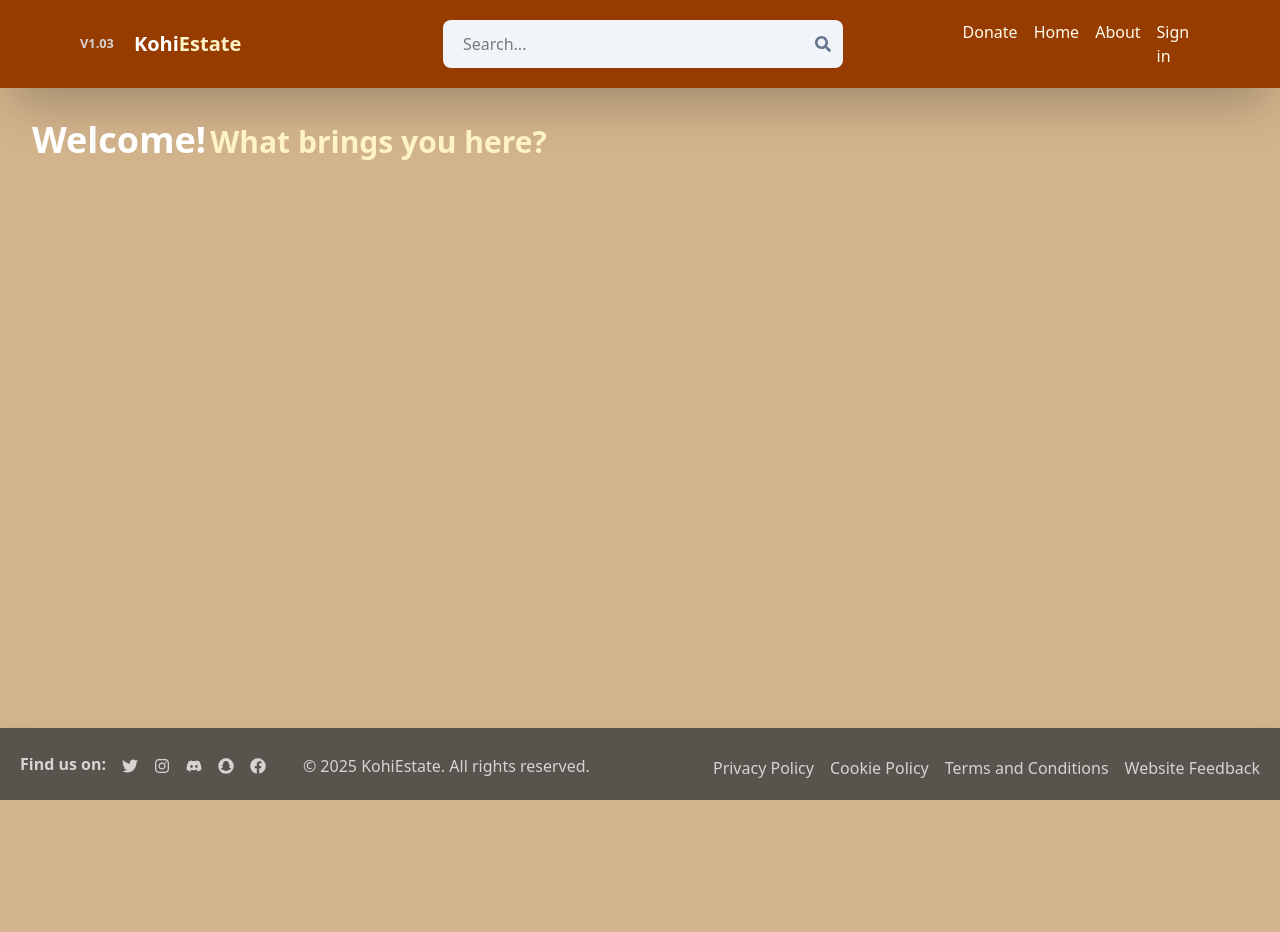
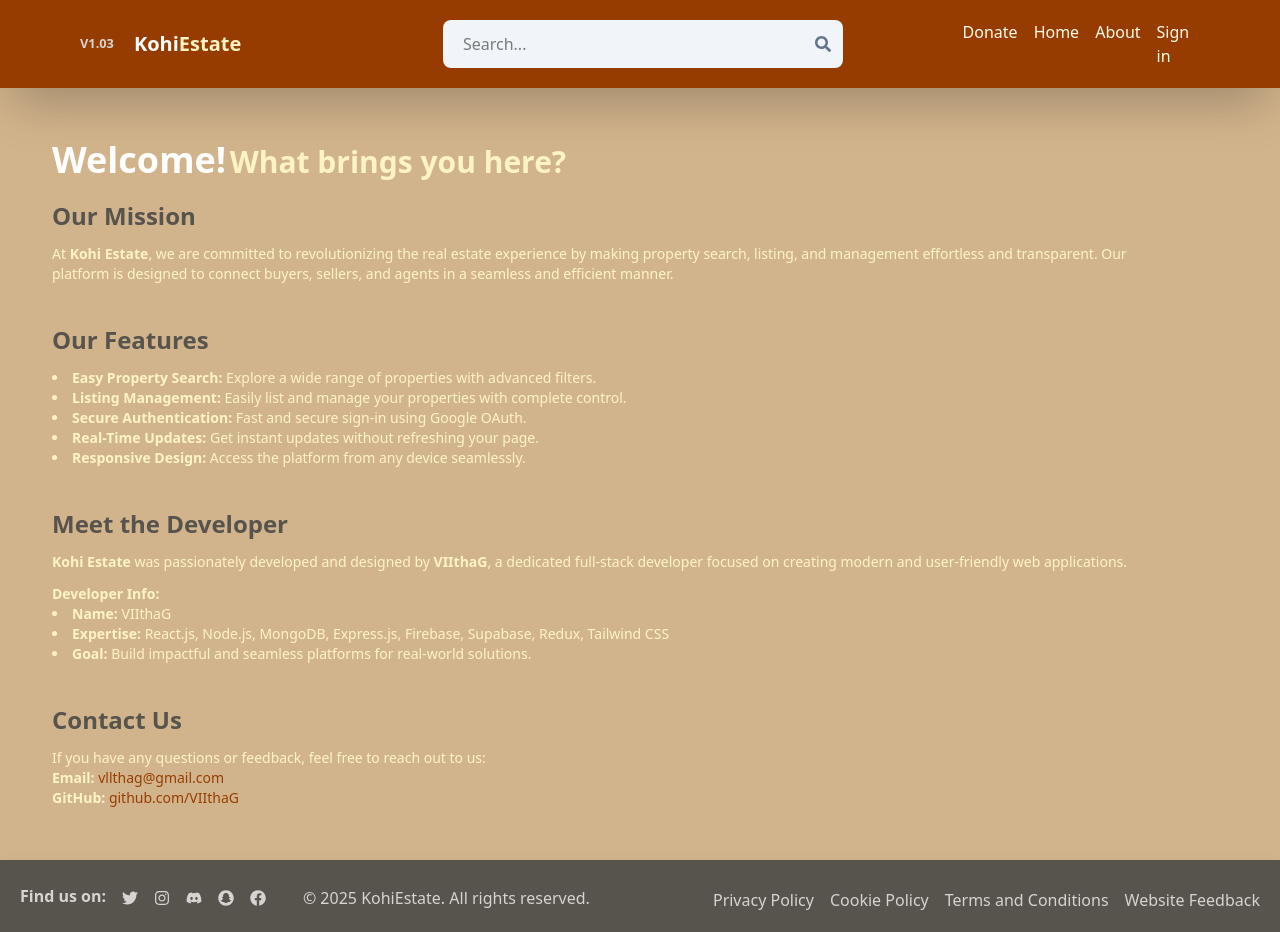
Before and after one commit to VIIthaG/Real-Estate-Platform-Node-Express, a React (Vite) app in the folder client/: page /about in a window 1280 px wide. Before the commit the page ends 800 px from the top, so only its background shows below. Built offline with nearby package versions, Linux system fonts and the light colour scheme; no server answers.

Commit message:
checkpoint III

```diff
--- a/client/src/pages/About.jsx
+++ b/client/src/pages/About.jsx
@@ -2,11 +2,105 @@ import React from "react";
 
 export default function About() {
   return (
-    <div className="mt-8 ml-8">
-      <h1 className="font-bold text-amber-100">
-        <span className="text-white text-4xl">Welcome!</span>{" "}
-        <span className="text-3xl"> What brings you here?</span>
-      </h1>
+    <div className="max-w-6xl mx-auto p-5 text-amber-100 text-sm mt-8 ml-8">
+      <div className="">
+        <h1 className="font-bold text-amber-100 ">
+          <span className="text-white text-4xl">Welcome!</span>{" "}
+          <span className="text-3xl"> What brings you here?</span>
+        </h1>
+      </div>
+      <br />
+
+      <section className="mb-10">
+        <h2 className="text-2xl font-semibold text-stone-600 mb-3">
+          Our Mission
+        </h2>
+        <p>
+          At <strong>Kohi Estate</strong>, we are committed to revolutionizing
+          the real estate experience by making property search, listing, and
+          management effortless and transparent. Our platform is designed to
+          connect buyers, sellers, and agents in a seamless and efficient
+          manner.
+        </p>
+      </section>
+
+      <section className="mb-10">
+        <h2 className="text-2xl font-semibold text-stone-600 mb-3">
+          Our Features
+        </h2>
+        <ul className="list-disc list-inside">
+          <li>
+            <strong>Easy Property Search:</strong> Explore a wide range of
+            properties with advanced filters.
+          </li>
+          <li>
+            <strong>Listing Management:</strong> Easily list and manage your
+            properties with complete control.
+          </li>
+          <li>
+            <strong>Secure Authentication:</strong> Fast and secure sign-in
+            using Google OAuth.
+          </li>
+          <li>
+            <strong>Real-Time Updates:</strong> Get instant updates without
+            refreshing your page.
+          </li>
+          <li>
+            <strong>Responsive Design:</strong> Access the platform from any
+            device seamlessly.
+          </li>
+        </ul>
+      </section>
+
+      <section className="mb-10">
+        <h2 className="text-2xl font-semibold text-stone-600 mb-3">
+          Meet the Developer
+        </h2>
+        <p>
+          <strong>Kohi Estate</strong> was passionately developed and designed
+          by <strong>VIIthaG</strong>, a dedicated full-stack developer focused
+          on creating modern and user-friendly web applications.
+        </p>
+        <p className="mt-3">
+          <strong>Developer Info:</strong>
+        </p>
+        <ul className="list-disc list-inside">
+          <li>
+            <strong>Name:</strong> VIIthaG
+          </li>
+          <li>
+            <strong>Expertise:</strong> React.js, Node.js, MongoDB, Express.js,
+            Firebase, Supabase, Redux, Tailwind CSS
+          </li>
+          <li>
+            <strong>Goal:</strong> Build impactful and seamless platforms for
+            real-world solutions.
+          </li>
+        </ul>
+      </section>
+
+      <section>
+        <h2 className="text-2xl font-semibold text-stone-600 mb-3">
+          Contact Us
+        </h2>
+        <p>
+          If you have any questions or feedback, feel free to reach out to us:
+        </p>
+        <p>
+          <strong>Email:</strong>{" "}
+          <a href="mailto:vllthag@gmail.com" className="text-amber-800 ">
+            vllthag@gmail.com
+          </a>
+        </p>
+        <p>
+          <strong>GitHub:</strong>{" "}
+          <a href="https://github.com/VIIthaG" className="text-amber-800 ">
+            github.com/VIIthaG
+          </a>
+        </p>
+      </section>
+      <br />
+      <br />
     </div>
   );
 }
```
